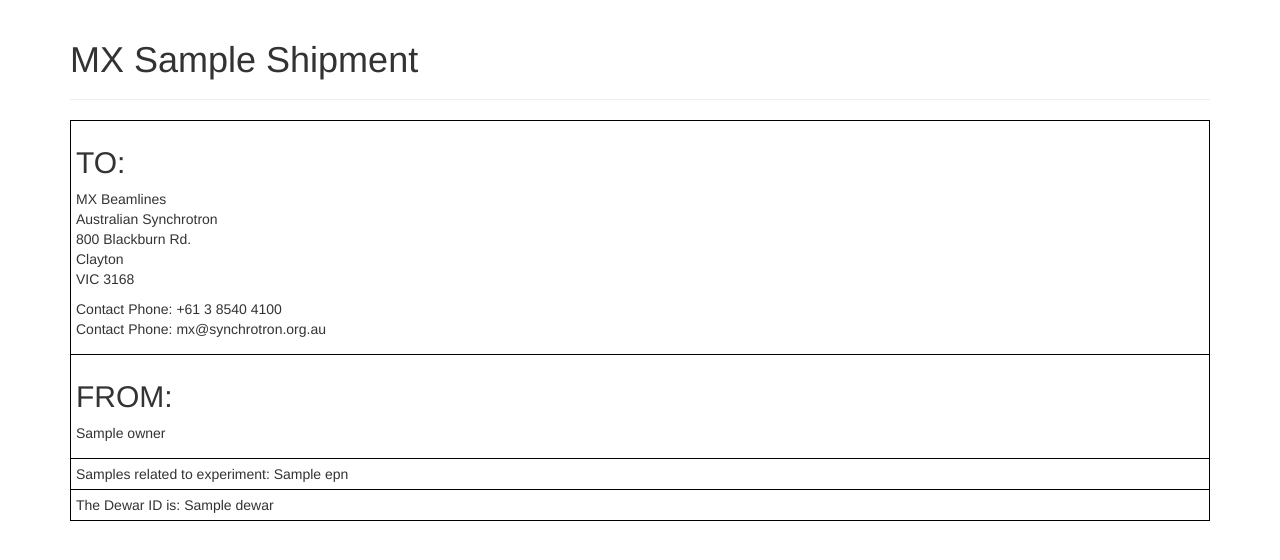
After one commit to AustralianSynchrotron/mx-sample-ship, a Flask app: page /shipment/1 in a window 1280 px wide. The commit adds this page. Shown: the top 560 px of the page. Run offline with Flask 2, Linux system fonts and the light colour scheme; a database or web service that is not in the repository returns one stand-in record (values such as "Sample title"); some libraries are stand-ins or nearby versions.

Commit message:
Add shipment page

```diff
--- a/app/main/templates/base.html
+++ b/app/main/templates/base.html
@@ -7,3 +7,8 @@
     {% block page_content %}{% endblock %}
   </div>
 {% endblock %}
+
+{% block styles %}
+  {{super()}}
+  <link rel="stylesheet" href="{{ url_for('static', filename='css/style.css') }}">
+{% endblock %}
--- /dev/null
+++ b/app/main/templates/shipment.html
@@ -0,0 +1,34 @@
+{% extends 'base.html' %}
+{% import "bootstrap/wtf.html" as wtf %}
+
+{% block page_content %}
+  {% for dewar in dewars %}
+  <div class="page-header">
+    <h1>MX Sample Shipment</h1>
+  </div>
+  <div class="shipment">
+    <div>
+      <h2>TO:</h2>
+      <p>
+        MX Beamlines<br/>
+        Australian Synchrotron<br/>
+        800 Blackburn Rd.<br/>
+        Clayton<br/>
+        VIC 3168
+      </p>
+      <p>
+        Contact Phone: +61 3 8540 4100<br/>
+        Contact Phone: mx@synchrotron.org.au
+      </p>
+    </div>
+    <div>
+      <h2>FROM:</h2>
+      <p>
+        {{dewar['owner']}}<br/>
+      </p>
+    </div>
+    <div>Samples related to experiment: {{dewar['epn']}}</div>
+    <div>The Dewar ID is: {{dewar['name']}}</div>
+  </div>
+  {% endfor %}
+{% endblock %}
--- a/app/main/views.py
+++ b/app/main/views.py
@@ -1,13 +1,14 @@
 from . import main
 from .. import mongo
-from flask import render_template, url_for, redirect
+from flask import render_template, url_for, redirect, abort
 from flask_wtf import Form
 from wtforms import StringField, SubmitField
 from wtforms.validators import DataRequired
 
 
 class ShipmentForm(Form):
-    name = StringField('Full Name', validators=[DataRequired()])
+    owner = StringField('Full Name', validators=[DataRequired()])
+    epn = StringField('EPN', validators=[DataRequired()])
     submit = SubmitField()
 
 
@@ -16,9 +17,24 @@
 def index():
     form = ShipmentForm()
     if form.validate_on_submit():
+        epn = form.data['epn']
+        shipment_id = mongo.db.dewars.find().count() + 1
+        epn_dewar_num = mongo.db.dewars.find({'epn': epn}).count() + 1
+        dewar_name = 'd-{epn}-{n}'.format(epn=epn, n=epn_dewar_num)
         dewar = {
-            'owner': form.data['name'],
+            'shipment_id': shipment_id,
+            'name': dewar_name,
+            'owner': form.data['owner'],
+            'epn': epn,
         }
         mongo.db.dewars.insert(dewar)
-        return redirect(url_for('.index'))
+        return redirect(url_for('.shipment', shipment_id=shipment_id))
     return render_template('index.html', form=form)
+
+
+@main.route('/shipment/<int:shipment_id>')
+def shipment(shipment_id):
+    dewars = list(mongo.db.dewars.find({'shipment_id': shipment_id}))
+    if not dewars:
+        abort(404)
+    return render_template('shipment.html', dewars=dewars)
--- /dev/null
+++ b/app/static/css/style.css
@@ -0,0 +1,9 @@
+.shipment {
+  width: 100%;
+}
+
+.shipment div {
+  padding: 5px;
+  border: 1px solid black;
+  margin-bottom: -1px;
+}
```
Also changed, not shown: tests/views/test_views.py (+18 -1 lines), .travis.yml.
